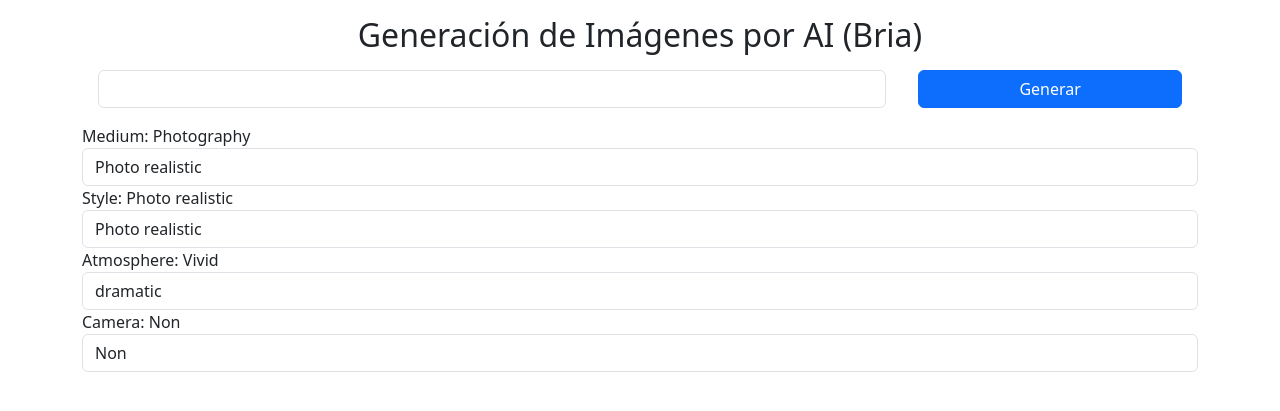
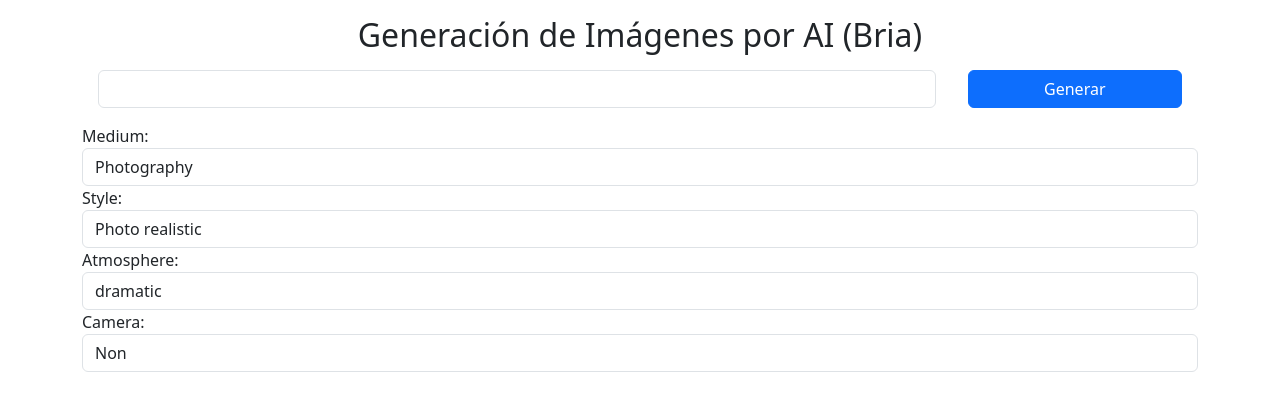
Before and after one commit to adinmg/generative_ai_flask, a Flask app: page / in a window 1280 px wide. Shown: the top 411 px of the page. Run offline with Flask 3, Linux system fonts and the light colour scheme.

Commit message:
Bria con: style, atmosphere, camera, medium

```diff
--- a/projects/bria_app/app.py
+++ b/projects/bria_app/app.py
@@ -1,3 +1,4 @@
+import time
 import requests
 from flask import Flask, request, render_template
 
@@ -5,7 +6,7 @@ app = Flask(__name__)
 
 
 url = "https://engine.prod.bria-api.com/v1/search"
-headers = {"api_token": "my_token"}
+headers = {"api_token": "xyz"}
 
 
 @app.route('/', methods=['GET', 'POST'])
@@ -14,7 +15,13 @@ def index():
         return render_template('index.html')
 
     if request.method == 'POST':
+        # retrieve the selected options from the form
         query_text = request.form['query']
+        style = request.form['style']
+        atmosphere = request.form['atmosphere']
+        camera = request.form['camera']
+        medium = request.form['medium']
+
         query = {
                 "query": query_text,
                 "synchronous": "false",
@@ -23,20 +30,27 @@ def index():
                 "synthetic_search": "true",
                 "num_synthetic_results_per_page": "1",
                 "page": "1",
-                "style": "oil painting",
-                "atmosphere": "vivid",
-                #"camera": "portrait",
-                "medium": "art"
+                "style": style,
+                "atmosphere": atmosphere,
+                "camera": camera,
+                "medium": medium
                 }
+
         # Get the generated new image from Bria API
-        response = requests.get(url, headers=headers, params=query, timeout=30)
+        response = requests.get(url, headers=headers, params=query)
         # Returns a JSON response
         imgs_url = response.json()
         # Extracting image URL from JSON response
         img_url = imgs_url['results'][0]['url']
 
+        # Check if status code is 200
+        respuesta = requests.get(img_url)
+        while respuesta.status_code != 200:
+            time.sleep(1)
+            respuesta = requests.get(img_url)
+
         # Render template and image
-        return render_template('index.html', img_url=img_url, timeout=30)
+        return render_template('index.html', img_url=img_url)
 
     else:
         return render_template('index.html')
--- a/projects/bria_app/templates/index.html
+++ b/projects/bria_app/templates/index.html
@@ -13,27 +13,23 @@
         <h2 class="text-center mb-3">Generación de Imágenes por AI (Bria)</h2>
         <form action="/" method="post">
             <div class="d-flex">
-                <input type="text" class="form-control mb-3 mx-3 w-75" name="query">
+                <input type="text" class="form-control mb-3 mx-3 w-90" name="query">
                 <button class="btn btn-primary mx-3 w-25 h-75" type="submit">Generar</button>
-            </div>
-        </form>
-
-        <div>
-            <form method="POST">
-                <div class="form-group">
-                    <label for="medium">Medium: Photography</label>
-                    <select name="language" class="form-control">
-                        <option value="photo realistic">Photo realistic</option>
-                        <option value="fashion">Fashion</option>
-                    </select>
-                </div>
-            </form>
             </div>
 
         <div>
-            <form method="POST">
             <div class="form-group">
-                    <label for="style">Style: Photo realistic</label>
+                <label for="medium">Medium:</label>
+                <select name="medium" class="form-control">
+                    <option value="photography">Photography</option>
+                    <option value="art">Art</option>
+                </select>
+            </div>
+        </div>
+
+        <div>
+            <div class="form-group">
+                <label for="style">Style:</label>
                 <select name="style" class="form-control">
                     <option value="photo realistic">Photo realistic</option>
                     <option value="fashion">Fashion</option>
@@ -47,13 +43,11 @@
                     <option value="minimalistic">Minimalistic</option>
                 </select>
             </div>
-            </form>
         </div>
 
         <div>
-            <form method="POST">
             <div class="form-group">
-                    <label for="atmosphere">Atmosphere: Vivid</label>
+                <label for="atmosphere">Atmosphere:</label>
                 <select name="atmosphere" class="form-control">
                     <option value="dramatic">dramatic</option>
                     <option value="vivid">vivid</option>
@@ -61,13 +55,11 @@
                     <option value="cool">cool</option>
                 </select>
             </div>
-            </form>
         </div>
 
         <div>
-            <form method="POST">
             <div class="form-group">
-                    <label for="camera">Camera: Non</label>
+                <label for="camera">Camera:</label>
                 <select name="camera" class="form-control">
                     <option value="">Non</option>
                     <option value="portrait">Portrait</option>
@@ -76,14 +68,21 @@
                     <option value="landscape">Landscape</option>
                 </select>
             </div>
+        </div>
         </form>
-        </div>
+
 
         {% if img_url %}
-            <div >
-                <img src="{{ img_url }}" alt="01">
+        <div>
+          <p>    <a href="{{ img_url }}">Descargar</a>   </p>
+          <div id="Image01"></div>
+          <img src="{{ img_url }}"
+            onerror=
+            "javascript: alert('The image has failed to load')" />
+
         </div>
         {% endif %}
+
 
     </div>
 </body>
```
Also changed, not shown: projects/bria_app/static/cooking.jpg (added), 1 other file. Lines whose indentation alone changed are shown as unchanged.
